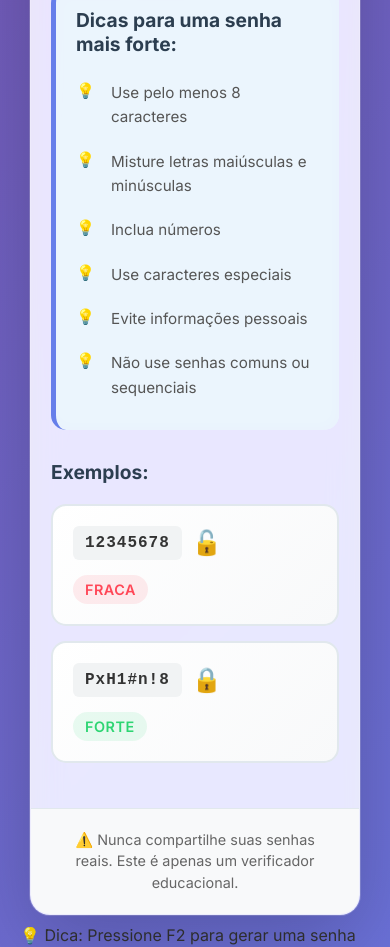
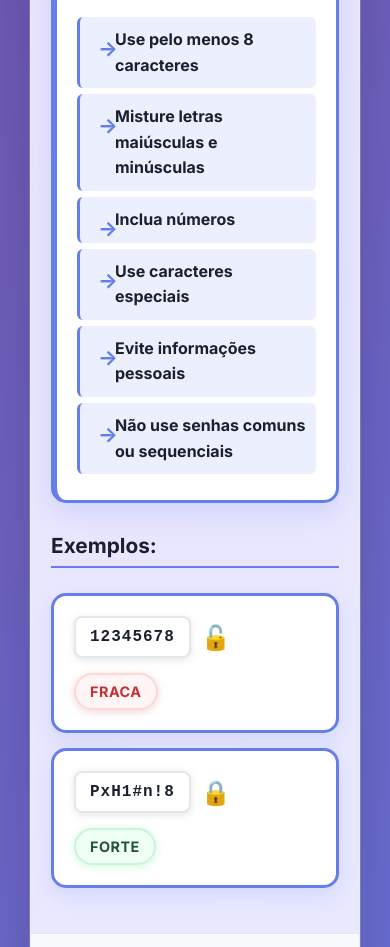
Before and after one commit to jimmyadmsenior/PasswordStrengthChecker, a plain HTML site: page index.html in a window 390 px wide. Shown: the part 1053-2000 px from the top of the page. Drawn offline with Linux system fonts and the light colour scheme.

Commit message:
refactor: remove floating particles for improved performance and update feedback styles

```diff
--- a/index.html
+++ b/index.html
@@ -10,15 +10,6 @@
     <link href="https://fonts.googleapis.com/css2?family=Inter:wght@400;500;600;700&display=swap" rel="stylesheet">
 </head>
 <body>
-    <!-- Partículas flutuantes -->
-    <div class="floating-particles">
-        <div class="particle">🔒</div>
-        <div class="particle">🛡️</div>
-        <div class="particle">🔐</div>
-        <div class="particle">⚡</div>
-        <div class="particle">🔑</div>
-    </div>
-
     <div class="container">
         <div class="header">
             <h1>Password Strength Checker</h1>
--- a/script.js
+++ b/script.js
@@ -295,11 +295,14 @@ document.addEventListener('DOMContentLoaded', function() {
     // Inicializar efeitos visuais
     addVisualEffects();
 
+    // Partículas desabilitadas para melhor performance e experiência visual
+    /*
     // Adicionar efeito de pulsação nas partículas
     const particles = document.querySelectorAll('.particle');
     particles.forEach((particle, index) => {
         particle.style.animationDelay = `${index * 1.2}s`;
     });
+    */
 });
 
 // Função para análise avançada de senha (funcionalidade extra)
--- a/style.css
+++ b/style.css
@@ -323,19 +323,26 @@ body {
 
 .feedback {
     margin: 30px 0;
-    background: linear-gradient(135deg, #e8f4fd 0%, #f0f8ff 100%);
-    padding: 25px;
+    background: #ffffff;
+    padding: 30px;
     border-radius: 15px;
-    border-left: 5px solid #667eea;
+    border: 3px solid #667eea;
+    border-left: 8px solid #667eea;
     position: relative;
     overflow: hidden;
-    animation: pulse-feedback 3s infinite ease-in-out;
+    box-shadow:
+        0 10px 30px rgba(102, 126, 234, 0.2),
+        inset 0 1px 0 rgba(255, 255, 255, 0.8);
 }
 
 .feedback h3 {
-    margin-bottom: 15px;
-    color: #2c3e50;
-    font-size: 1.2rem;
+    margin-bottom: 20px;
+    color: #1a202c;
+    font-size: 1.4rem;
+    font-weight: 700;
+    text-shadow: none;
+    border-bottom: 2px solid #667eea;
+    padding-bottom: 8px;
 }
 
 .feedback ul {
@@ -344,23 +351,39 @@ body {
 }
 
 .feedback li {
-    padding: 10px 0;
+    padding: 15px 15px 15px 45px;
     position: relative;
-    padding-left: 35px;
-    color: #555;
+    color: #1a202c;
+    font-weight: 600;
+    font-size: 1.1rem;
     line-height: 1.6;
-    overflow: hidden;
-    white-space: nowrap;
-    animation: typing 2s steps(40, end) forwards;
-    animation-delay: calc(var(--i) * 0.3s);
-    width: 0;
+    text-shadow: none;
+    overflow: visible;
+    white-space: normal;
+    animation: none;
+    width: auto;
+    border-left: 4px solid #667eea;
+    margin: 10px 0;
+    border-radius: 8px;
+    background: rgba(102, 126, 234, 0.08);
+    transition: all 0.3s ease;
+}
+
+.feedback li:hover {
+    background: rgba(102, 126, 234, 0.15);
+    border-left-color: #5a67d8;
+    transform: translateX(8px);
+    box-shadow: 0 4px 12px rgba(102, 126, 234, 0.2);
 }
 
 .feedback li::before {
-    content: "💡";
+    content: "→";
     position: absolute;
-    left: 0;
-    top: 8px;
+    left: 18px;
+    top: 15px;
+    font-size: 1.3rem;
+    color: #667eea;
+    font-weight: bold;
 }
 
 .examples {
@@ -368,23 +391,27 @@ body {
 }
 
 .examples h3 {
-    margin-bottom: 20px;
-    color: #2c3e50;
-    font-size: 1.2rem;
+    margin-bottom: 25px;
+    color: #1a202c;
+    font-size: 1.4rem;
+    font-weight: 700;
+    border-bottom: 2px solid #667eea;
+    padding-bottom: 8px;
 }
 
 .example-item {
     display: flex;
     align-items: center;
     justify-content: space-between;
-    padding: 20px;
+    padding: 25px;
     margin: 15px 0;
     border-radius: 15px;
-    border: 2px solid #e1e8ed;
-    background: linear-gradient(135deg, #ffffff 0%, #f8f9fa 100%);
+    border: 3px solid #667eea;
+    background: #ffffff;
     transition: all 0.4s cubic-bezier(0.4, 0, 0.2, 1);
     position: relative;
     overflow: hidden;
+    box-shadow: 0 8px 20px rgba(102, 126, 234, 0.15);
 }
 
 .example-item::before {
@@ -418,13 +445,16 @@ body {
 }
 
 .example-password code {
-    background: #f1f3f4;
-    padding: 8px 12px;
-    border-radius: 6px;
+    background: #ffffff;
+    padding: 12px 16px;
+    border-radius: 8px;
     font-family: 'Courier New', monospace;
-    font-size: 1rem;
-    font-weight: 600;
+    font-size: 1.1rem;
+    font-weight: 700;
     letter-spacing: 1px;
+    color: #1a202c;
+    border: 2px solid #e1e8ed;
+    box-shadow: 0 2px 8px rgba(0, 0, 0, 0.1);
 }
 
 .example-password .lock {
@@ -432,22 +462,27 @@ body {
 }
 
 .example-strength {
-    padding: 6px 12px;
-    border-radius: 20px;
-    font-weight: 600;
-    font-size: 0.9rem;
+    padding: 10px 16px;
+    border-radius: 25px;
+    font-weight: 700;
+    font-size: 1rem;
     text-transform: uppercase;
     letter-spacing: 0.5px;
+    border: 2px solid transparent;
 }
 
 .example-strength.weak {
-    background: rgba(255, 71, 87, 0.1);
-    color: #ff4757;
+    background: #fff5f5;
+    color: #c53030;
+    border-color: #fed7d7;
+    box-shadow: 0 2px 8px rgba(197, 48, 48, 0.2);
 }
 
 .example-strength.strong {
-    background: rgba(46, 213, 115, 0.1);
-    color: #2ed573;
+    background: #f0fff4;
+    color: #22543d;
+    border-color: #c6f6d5;
+    box-shadow: 0 2px 8px rgba(46, 213, 115, 0.2);
 }
 
 .footer {
@@ -479,13 +514,55 @@ body {
     }
 
     .criteria-list, .feedback {
-        padding: 20px;
+        padding: 25px;
+    }
+
+    .feedback {
+        background: #ffffff !important;
+        border: 3px solid #667eea !important;
+        border-left: 6px solid #667eea !important;
+        padding: 25px !important;
+    }
+
+    .feedback li {
+        color: #1a202c !important;
+        font-weight: 600 !important;
+        font-size: 1rem !important;
+        white-space: normal !important;
+        width: auto !important;
+        animation: none !important;
+        background: rgba(102, 126, 234, 0.1) !important;
+        border-left: 3px solid #667eea !important;
+        padding: 12px 12px 12px 38px !important;
+        margin: 8px 0 !important;
+    }
+
+    .feedback h3 {
+        color: #1a202c !important;
+        font-weight: 700 !important;
+        font-size: 1.3rem !important;
     }
 
     .example-item {
         flex-direction: column;
         align-items: flex-start;
         gap: 10px;
+        background: #ffffff !important;
+        border: 3px solid #667eea !important;
+        padding: 22px !important;
+    }
+
+    .example-password code {
+        background: #ffffff !important;
+        color: #1a202c !important;
+        font-weight: 700 !important;
+        border: 2px solid #e1e8ed !important;
+    }
+
+    .examples h3 {
+        color: #1a202c !important;
+        font-weight: 700 !important;
+        border-bottom: 2px solid #667eea !important;
     }
 }
 
@@ -502,17 +579,82 @@ body {
         flex-direction: column;
         align-items: flex-start;
         gap: 15px;
+        background: #ffffff !important;
+        border: 3px solid #667eea !important;
+        padding: 20px !important;
+    }
+
+    .example-password code {
+        background: #ffffff !important;
+        color: #1a202c !important;
+        font-weight: 700 !important;
+        font-size: 1rem !important;
+        border: 2px solid #e1e8ed !important;
+        padding: 10px 14px !important;
+    }
+
+    .example-strength {
+        font-size: 0.9rem !important;
+        font-weight: 700 !important;
+        padding: 8px 14px !important;
+    }
+
+    .examples h3 {
+        color: #1a202c !important;
+        font-weight: 700 !important;
+        font-size: 1.3rem !important;
+        border-bottom: 2px solid #667eea !important;
+    }
+
+    .feedback {
+        background: #ffffff !important;
+        border: 3px solid #667eea !important;
+        border-left: 6px solid #667eea !important;
+        padding: 20px !important;
     }
 
     .feedback li {
-        font-size: 0.95rem;
-        white-space: normal;
-        width: auto;
-        animation: none; /* Remover animação de typing em telas muito pequenas */
+        font-size: 1rem !important;
+        white-space: normal !important;
+        width: auto !important;
+        animation: none !important;
+        color: #1a202c !important;
+        font-weight: 700 !important;
+        background: rgba(102, 126, 234, 0.12) !important;
+        padding: 10px 10px 10px 35px !important;
+        margin: 6px 0 !important;
+        border-left: 3px solid #667eea !important;
+        border-radius: 6px !important;
+    }
+
+    .feedback h3 {
+        color: #1a202c !important;
+        font-weight: 800 !important;
+        font-size: 1.2rem !important;
+        border-bottom: 2px solid #667eea !important;
+        padding-bottom: 6px !important;
+    }
+
+    .floating-particles {
+        display: none; /* Garantir que partículas estão ocultas em mobile */
     }
 }
 
 /* Efeitos adicionais e responsividade melhorada */
+
+/* Garantir que partículas e elementos problemáticos estejam ocultos */
+.floating-particles,
+.particle {
+    display: none !important;
+    visibility: hidden !important;
+}
+
+/* Melhorar contraste geral dos textos */
+body * {
+    text-rendering: optimizeLegibility;
+    -webkit-font-smoothing: antialiased;
+    -moz-osx-font-smoothing: grayscale;
+}
 
 /* Animação de fade-in suave para o container */
 @keyframes fadeInUp {
```
